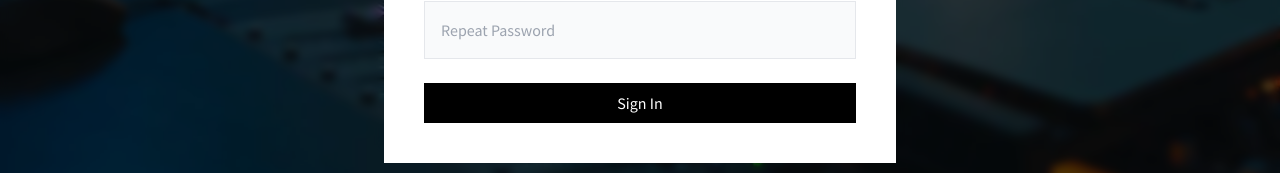
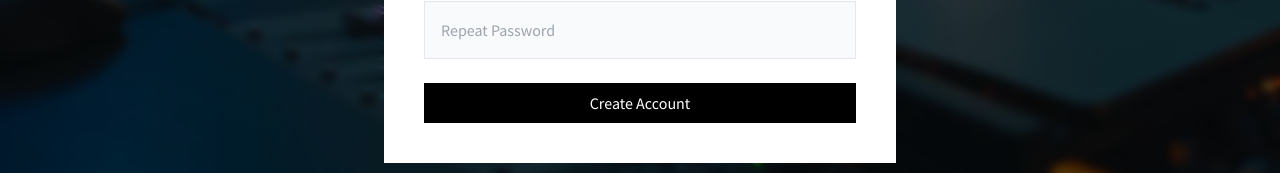
Before and after one commit to joejcox/AURAL, a React (Create React App) app: page /sign-up in a window 1280 px wide. Shown: the part 618-791 px from the top of the page. Built offline with nearby package versions, Linux system fonts and the light colour scheme; no server answers; a web font is replaced by a local one.

Commit message:
update signUpForm submit button text

```diff
--- a/src/components/Form/SignUpForm/index.jsx
+++ b/src/components/Form/SignUpForm/index.jsx
@@ -138,7 +138,7 @@ const SignUpForm = ({ children }) => {
           )}
         </Field>
         <FormButton disabled={isSubmitting} onClick={handleSubmit(onSubmit)}>
-          {isSubmitting ? "Signing In..." : "Sign In"}
+          {isSubmitting ? "Creating Account..." : "Create Account"}
         </FormButton>
       </form>
     </FormContainer>
```
